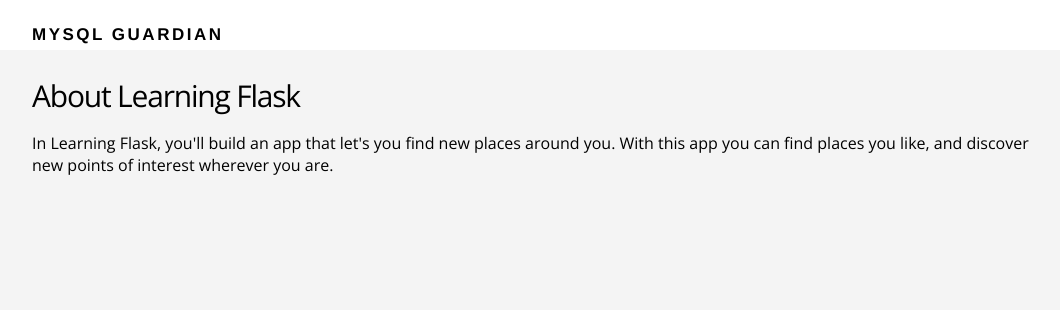
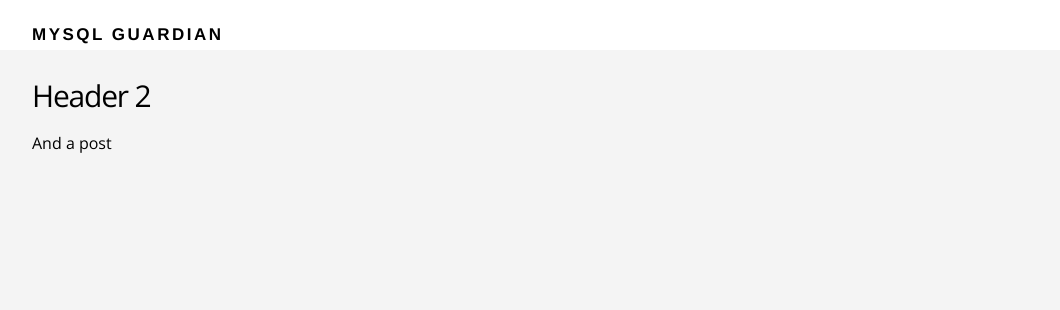
Before and after one commit to splanck/mysql-guardian, a Flask app: page /about in a window 1280 px wide. Shown: the top 310 px of the page, without its empty margins (108-1168 px from the left). Run offline with Flask 2, Linux system fonts and the light colour scheme.

Commit message:
clean text

```diff
--- a/www/mysql-guardian-frontend-dev/templates/about.html
+++ b/www/mysql-guardian-frontend-dev/templates/about.html
@@ -4,8 +4,8 @@
   <main class="about-section">
     <div class="container">
 
-    <h2>About Learning Flask</h2>
-    <p>In Learning Flask, you'll build an app that let's you find new places around you. With this app you can find places you like, and discover new points of interest wherever you are.</p>
+    <h2>Header 2</h2>
+    <p>And a post</p>
 
     </div>
   </main>
```
